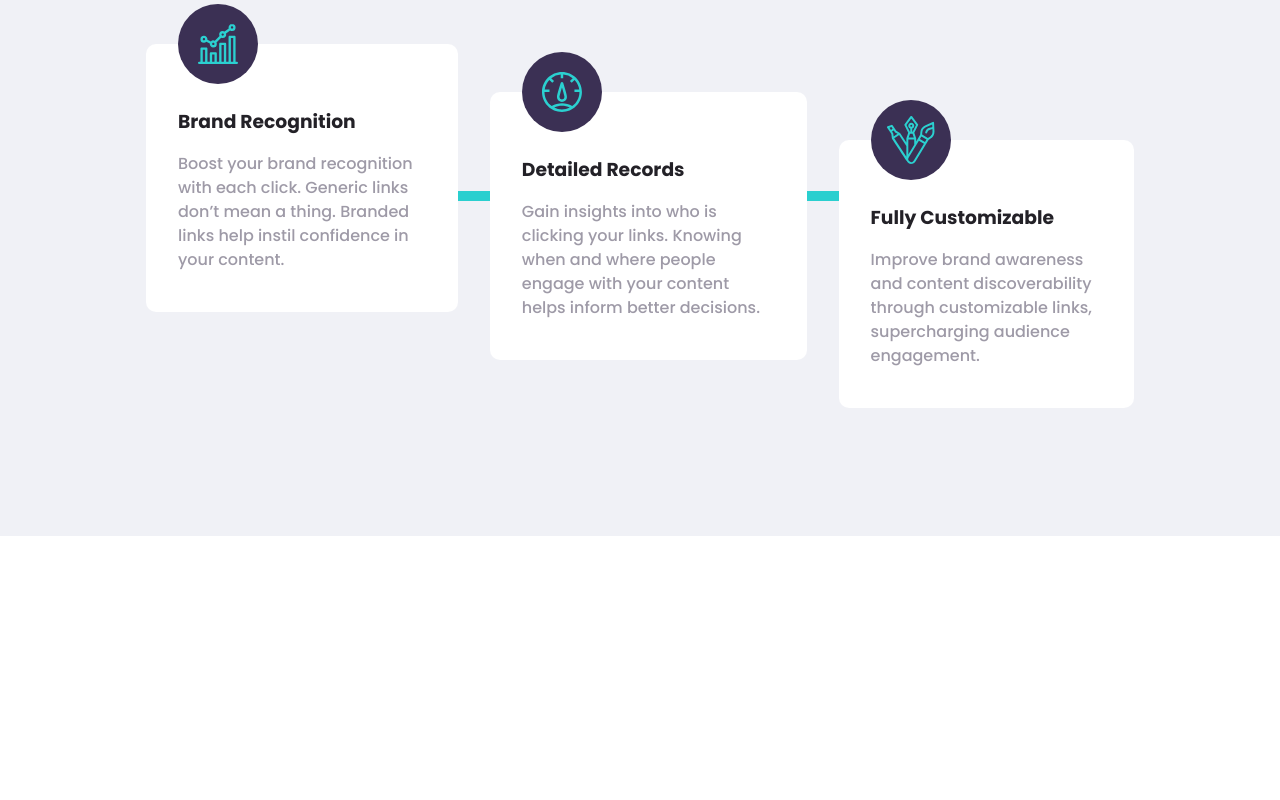
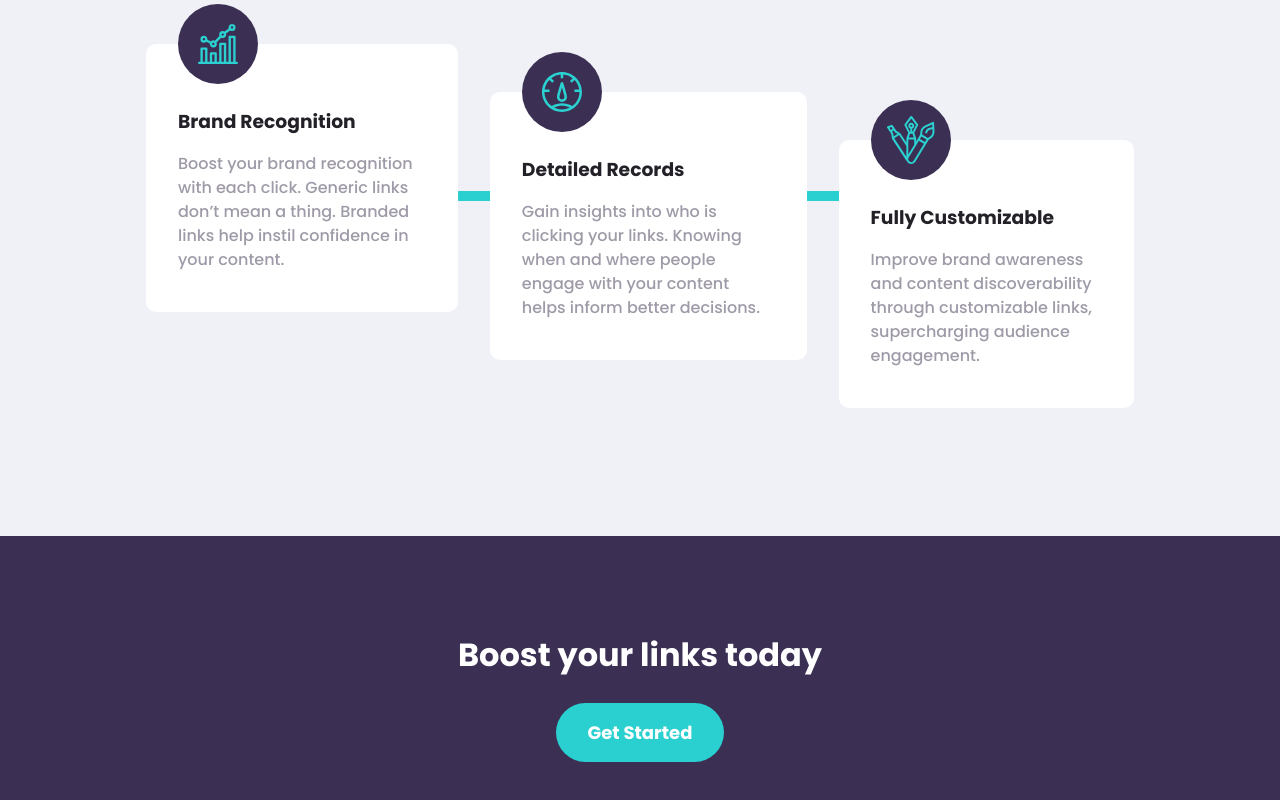
Before and after one commit to Ocholla-T/shortly, a Vue app: page / in a window 1280 px wide. Shown: the part 1067-1867 px from the top of the page. Before the commit the page ends 1603 px from the top, so only its background shows below. Built offline with nearby package versions, Linux system fonts and the light colour scheme.

Commit message:
styling for footer cta

```diff
--- a/src/assets/styles/_globals.scss
+++ b/src/assets/styles/_globals.scss
@@ -4,6 +4,7 @@
 html {
   font-size: 100%;
   box-sizing: border-box;
+  scroll-behavior: smooth;
 }
 
 *,
--- a/src/assets/styles/styles.css
+++ b/src/assets/styles/styles.css
@@ -12,8 +12,9 @@ html {
           box-sizing: inherit;
   margin: 0;
   padding: 0;
-  line-height: 1.4;
+  line-height: 1.5;
   font-family: "Poppins", sans-serif;
+  font-size: 1.125rem;
 }
 
 a,
@@ -95,4 +96,26 @@ a:hover {
     opacity: 0;
   }
 }
+
+@-webkit-keyframes loading {
+  0% {
+    -webkit-transform: rotate(0deg);
+            transform: rotate(0deg);
+  }
+  100% {
+    -webkit-transform: rotate(360deg);
+            transform: rotate(360deg);
+  }
+}
+
+@keyframes loading {
+  0% {
+    -webkit-transform: rotate(0deg);
+            transform: rotate(0deg);
+  }
+  100% {
+    -webkit-transform: rotate(360deg);
+            transform: rotate(360deg);
+  }
+}
 /*# sourceMappingURL=styles.css.map */
--- a/src/components/FooterCTA.vue
+++ b/src/components/FooterCTA.vue
@@ -1,5 +1,18 @@
 <template>
-  <div></div>
+  <section class="footerCTA flex flex-jc-c flex-ai-c">
+    <img
+      class="footerCTA__image hide-for-desktop"
+      src="@/assets/images/bg-boost-mobile.svg"
+      alt="background image"
+    />
+
+    <div class="footerCTA__text">
+      <h1>
+        Boost your links today
+      </h1>
+      <button>Get Started</button>
+    </div>
+  </section>
 </template>
 
 <script>
@@ -11,4 +24,37 @@ export default {
 };
 </script>
 
-<style lang="scss" scoped></style>
+<style lang="scss" scoped>
+.footerCTA {
+  position: relative;
+  background-color: $dark-violet;
+  min-height: 20rem;
+
+  &__image {
+    position: absolute;
+    width: 100%;
+    height: 100%;
+    z-index: 0;
+  }
+
+  &__text {
+    text-align: center;
+
+    z-index: 1;
+    > h1 {
+      font-size: 2rem;
+      margin-bottom: 1.5rem;
+      color: white;
+    }
+
+    > button {
+      padding: 1rem 2rem;
+      background-color: #2acfcf;
+      border-radius: 2rem;
+      border: 0;
+      color: white;
+      font-weight: 700;
+    }
+  }
+}
+</style>
--- a/src/components/HeroSection.vue
+++ b/src/components/HeroSection.vue
@@ -56,7 +56,7 @@ export default {
 
     &__heading {
       margin-top: 1.5rem;
-      font-size: 2.25rem;
+      font-size: 2.5rem;
       line-height: 1.1;
     }
 
@@ -67,9 +67,10 @@ export default {
 
     &__button {
       color: white;
-      padding: 0.625rem 1.375rem;
+      padding: 1rem 2rem;
       background-color: $cyan;
-      border-radius: 1.5625rem;
+      border-radius: 2rem;
+      font-size: 1.125rem;
 
       &:hover {
         opacity: 0.75;
```
Also changed, not shown: 1 other file (tests, documents, lock files or other folders).
